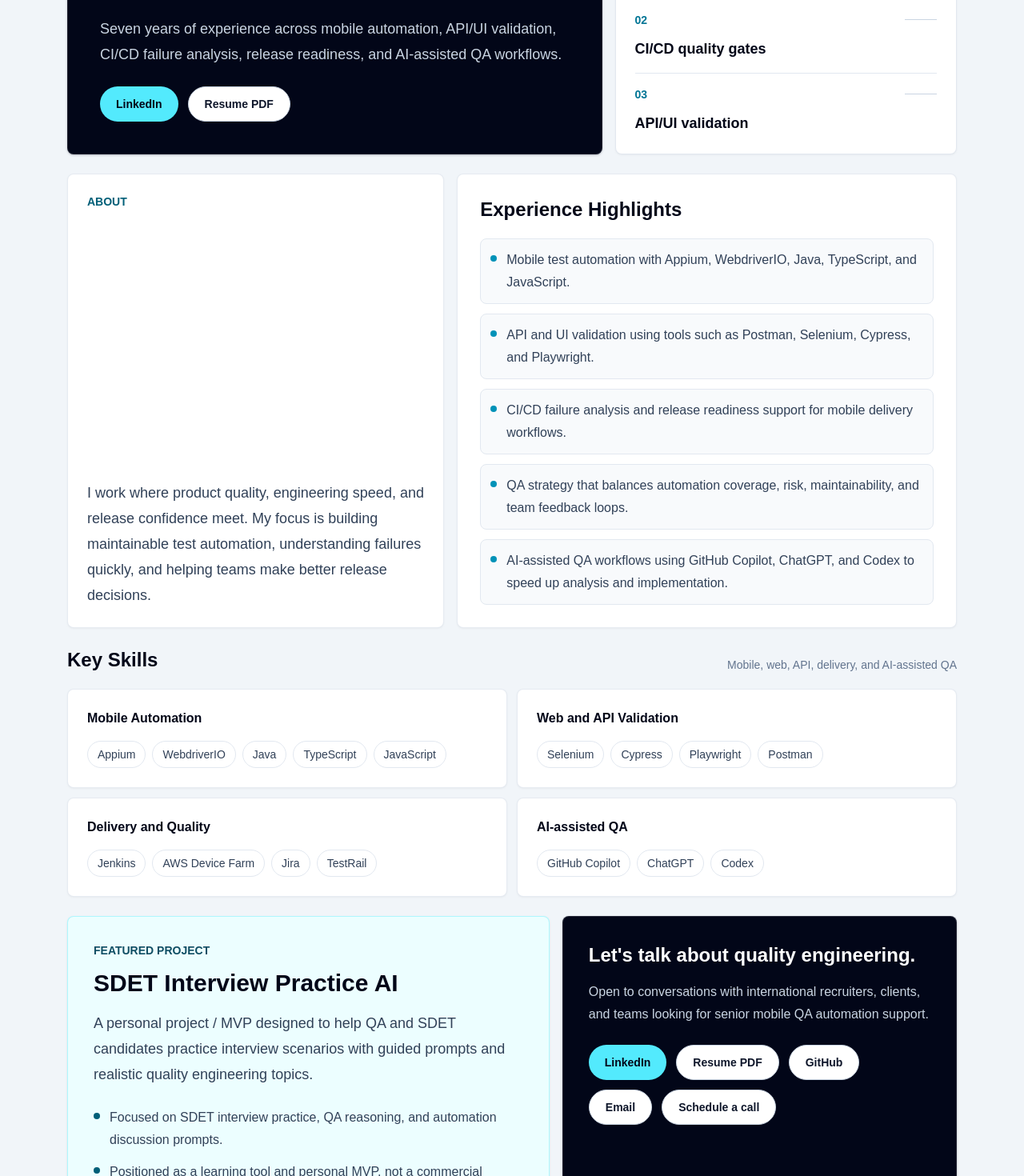
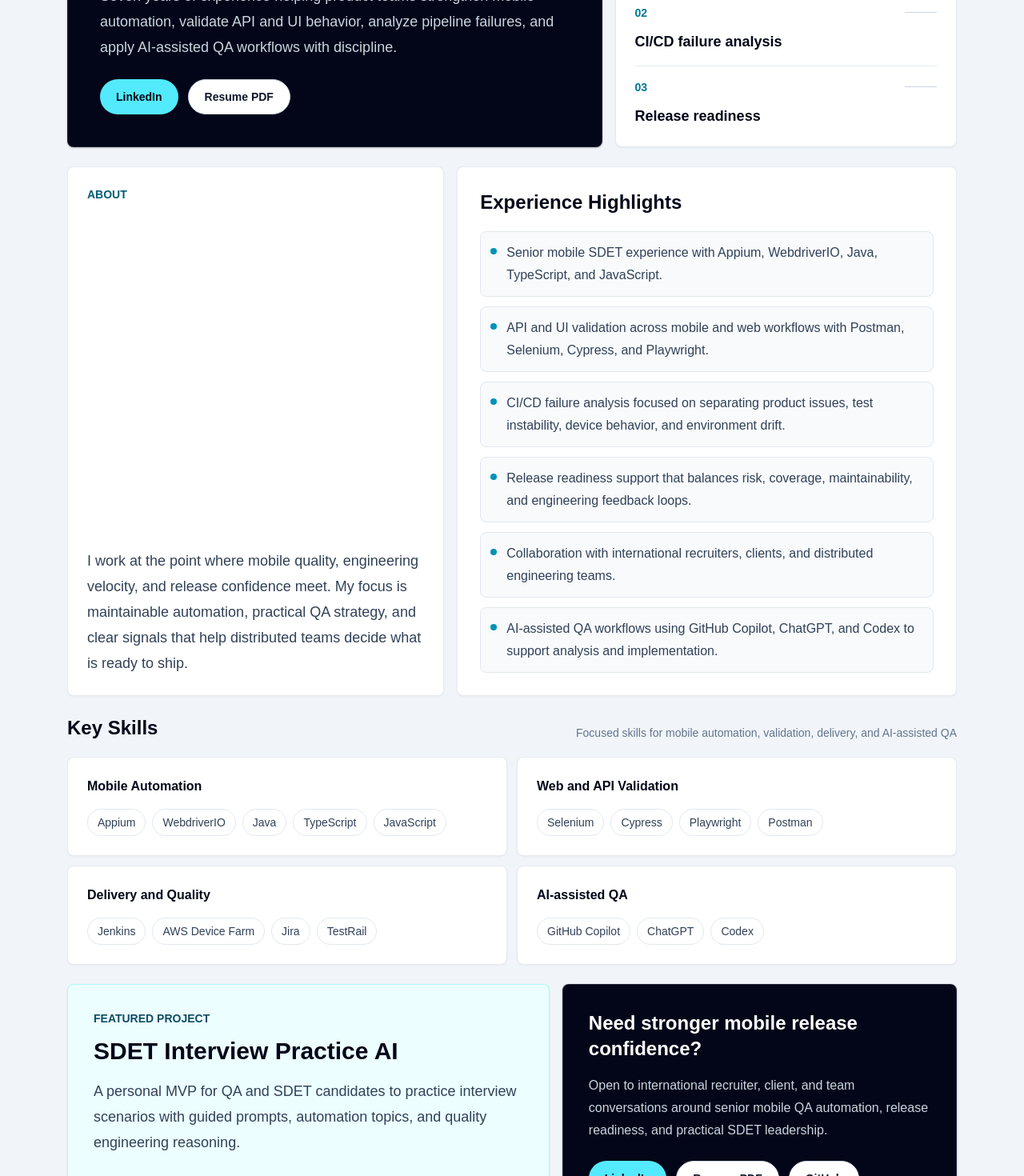
Before and after one commit to EfrainAndres/efrain-sdet-landing, a Next.js app: page / in a window 1280 px wide. Shown: the part 420-1890 px from the top of the page at 80% size. Built offline with nearby package versions, Linux system fonts and the light colour scheme.

Commit message:
fix: improve landing copy and SEO metadata (#6)
Co-authored-by: Efrain Vergara <efrain.vergara@frontdoor.com>

```diff
--- a/src/app/es/page.tsx
+++ b/src/app/es/page.tsx
@@ -2,12 +2,29 @@ import type { Metadata } from "next";
 import { LandingPage } from "@/components/LandingPage";
 import { profileContent } from "@/data/profile";
 
+const content = profileContent.es;
+
 export const metadata: Metadata = {
-  title: "Efrain Vergara | Senior Mobile SDET",
-  description:
-    "Senior Mobile SDET y QA Automation Engineer enfocado en automatización mobile, análisis de fallas CI/CD, validación API/UI, release readiness y flujos QA asistidos con IA.",
+  title: content.metadata.title,
+  description: content.metadata.description,
+  alternates: {
+    canonical: "/es",
+    languages: {
+      en: "/",
+      es: "/es",
+    },
+  },
+  openGraph: {
+    title: content.metadata.title,
+    description: content.metadata.description,
+    url: "/es",
+    siteName: "Efrain Vergara",
+    locale: "es_ES",
+    alternateLocale: ["en_US"],
+    type: "website",
+  },
 };
 
 export default function SpanishHome() {
-  return <LandingPage content={profileContent.es} />;
+  return <LandingPage content={content} />;
 }
--- a/src/app/layout.tsx
+++ b/src/app/layout.tsx
@@ -1,10 +1,26 @@
 import type { Metadata } from "next";
 import "./globals.css";
 
+const siteUrl = "https://example.com"; // TODO: Replace with the production Vercel URL after deployment.
+
 export const metadata: Metadata = {
-  title: "Efrain Vergara | Senior Mobile SDET",
+  metadataBase: new URL(siteUrl),
+  title: "Efrain Vergara | Senior Mobile SDET & QA Automation Engineer",
   description:
-    "Professional landing page for Efrain Vergara, Senior Mobile SDET and QA Automation Engineer.",
+    "Senior Mobile SDET focused on mobile automation, CI/CD failure analysis, API/UI validation, release readiness, and AI-assisted QA workflows.",
+  applicationName: "Efrain Vergara Landing Page",
+  authors: [{ name: "Efrain Vergara" }],
+  creator: "Efrain Vergara",
+  formatDetection: {
+    telephone: false,
+  },
+  openGraph: {
+    title: "Efrain Vergara | Senior Mobile SDET & QA Automation Engineer",
+    description:
+      "Senior Mobile SDET focused on mobile automation, CI/CD failure analysis, API/UI validation, release readiness, and AI-assisted QA workflows.",
+    siteName: "Efrain Vergara",
+    type: "website",
+  },
 };
 
 export default function RootLayout({
--- a/src/app/page.tsx
+++ b/src/app/page.tsx
@@ -2,12 +2,29 @@ import type { Metadata } from "next";
 import { LandingPage } from "@/components/LandingPage";
 import { profileContent } from "@/data/profile";
 
+const content = profileContent.en;
+
 export const metadata: Metadata = {
-  title: "Efrain Vergara | Senior Mobile SDET",
-  description:
-    "Senior Mobile SDET and QA Automation Engineer focused on mobile automation, CI/CD failure analysis, API/UI validation, release readiness, and AI-assisted QA workflows.",
+  title: content.metadata.title,
+  description: content.metadata.description,
+  alternates: {
+    canonical: "/",
+    languages: {
+      en: "/",
+      es: "/es",
+    },
+  },
+  openGraph: {
+    title: content.metadata.title,
+    description: content.metadata.description,
+    url: "/",
+    siteName: "Efrain Vergara",
+    locale: "en_US",
+    alternateLocale: ["es_ES"],
+    type: "website",
+  },
 };
 
 export default function Home() {
-  return <LandingPage content={profileContent.en} />;
+  return <LandingPage content={content} />;
 }
--- a/src/data/profile.ts
+++ b/src/data/profile.ts
@@ -13,6 +13,10 @@ export type ContactLink = {
 
 export type ProfileContent = {
   locale: Locale;
+  metadata: {
+    title: string;
+    description: string;
+  };
   skipLinkLabel: string;
   languageLabel: string;
   languageHref: string;
@@ -82,37 +86,43 @@ const contactLinks: ContactLink[] = [
 export const profileContent: Record<Locale, ProfileContent> = {
   en: {
     locale: "en",
+    metadata: {
+      title: "Efrain Vergara | Senior Mobile SDET & QA Automation Engineer",
+      description:
+        "Senior Mobile SDET helping teams improve mobile automation, CI/CD failure analysis, API/UI validation, release readiness, and AI-assisted QA workflows.",
+    },
     skipLinkLabel: "Skip to main content",
     languageLabel: "ES",
     languageHref: "/es",
     hero: {
       eyebrow: "Senior Mobile SDET / QA Automation Engineer",
       name: "Efrain Vergara",
-      role: "Senior Mobile SDET focused on release confidence",
+      role: "Senior Mobile SDET / QA Automation Engineer",
       headline:
-        "I help mobile teams ship with stronger automation, clearer failure analysis, and practical QA strategy.",
+        "Mobile QA automation that turns CI failures into release-ready decisions.",
       summary:
-        "Seven years of experience across mobile automation, API/UI validation, CI/CD failure analysis, release readiness, and AI-assisted QA workflows.",
-      tags: ["Mobile automation", "CI/CD quality gates", "API/UI validation"],
+        "Seven years of experience helping product teams strengthen mobile automation, validate API and UI behavior, analyze pipeline failures, and apply AI-assisted QA workflows with discipline.",
+      tags: ["Mobile automation", "CI/CD failure analysis", "Release readiness"],
     },
     about: {
       title: "About",
       body:
-        "I work where product quality, engineering speed, and release confidence meet. My focus is building maintainable test automation, understanding failures quickly, and helping teams make better release decisions.",
+        "I work at the point where mobile quality, engineering velocity, and release confidence meet. My focus is maintainable automation, practical QA strategy, and clear signals that help distributed teams decide what is ready to ship.",
     },
     highlights: {
       title: "Experience Highlights",
       items: [
-        "Mobile test automation with Appium, WebdriverIO, Java, TypeScript, and JavaScript.",
-        "API and UI validation using tools such as Postman, Selenium, Cypress, and Playwright.",
-        "CI/CD failure analysis and release readiness support for mobile delivery workflows.",
-        "QA strategy that balances automation coverage, risk, maintainability, and team feedback loops.",
-        "AI-assisted QA workflows using GitHub Copilot, ChatGPT, and Codex to speed up analysis and implementation.",
+        "Senior mobile SDET experience with Appium, WebdriverIO, Java, TypeScript, and JavaScript.",
+        "API and UI validation across mobile and web workflows with Postman, Selenium, Cypress, and Playwright.",
+        "CI/CD failure analysis focused on separating product issues, test instability, device behavior, and environment drift.",
+        "Release readiness support that balances risk, coverage, maintainability, and engineering feedback loops.",
+        "Collaboration with international recruiters, clients, and distributed engineering teams.",
+        "AI-assisted QA workflows using GitHub Copilot, ChatGPT, and Codex to support analysis and implementation.",
       ],
     },
     skills: {
       title: "Key Skills",
-      subtitle: "Mobile, web, API, delivery, and AI-assisted QA",
+      subtitle: "Focused skills for mobile automation, validation, delivery, and AI-assisted QA",
       groups: [
         {
           title: "Mobile Automation",
@@ -136,54 +146,60 @@ export const profileContent: Record<Locale, ProfileContent> = {
       eyebrow: "Featured Project",
       title: "SDET Interview Practice AI",
       description:
-        "A personal project / MVP designed to help QA and SDET candidates practice interview scenarios with guided prompts and realistic quality engineering topics.",
+        "A personal MVP for QA and SDET candidates to practice interview scenarios with guided prompts, automation topics, and quality engineering reasoning.",
       points: [
-        "Focused on SDET interview practice, QA reasoning, and automation discussion prompts.",
+        "Covers SDET interview practice, QA reasoning, mobile automation, API validation, and release-quality discussions.",
         "Positioned as a learning tool and personal MVP, not a commercial product claim.",
         "Explores how AI can support preparation, feedback loops, and technical confidence.",
       ],
     },
     contact: {
-      title: "Let's talk about quality engineering.",
+      title: "Need stronger mobile release confidence?",
       description:
-        "Open to conversations with international recruiters, clients, and teams looking for senior mobile QA automation support.",
+        "Open to international recruiter, client, and team conversations around senior mobile QA automation, release readiness, and practical SDET leadership.",
       links: contactLinks,
     },
     footer: "Built as a lightweight bilingual landing page.",
   },
   es: {
     locale: "es",
+    metadata: {
+      title: "Efrain Vergara | Senior Mobile SDET y QA Automation Engineer",
+      description:
+        "Senior Mobile SDET que ayuda a equipos a mejorar automatización mobile, análisis de fallas CI/CD, validación API/UI, release readiness y flujos QA asistidos con IA.",
+    },
     skipLinkLabel: "Saltar al contenido principal",
     languageLabel: "EN",
     languageHref: "/",
     hero: {
       eyebrow: "Senior Mobile SDET / QA Automation Engineer",
       name: "Efrain Vergara",
-      role: "Senior Mobile SDET enfocado en confianza de release",
+      role: "Senior Mobile SDET / QA Automation Engineer",
       headline:
-        "Ayudo a equipos mobile a entregar con mejor automatización, análisis claro de fallas y estrategia QA práctica.",
+        "Automatización QA mobile para convertir fallas de CI en decisiones listas para release.",
       summary:
-        "Siete años de experiencia en automatización mobile, validación API/UI, análisis de fallas en CI/CD, preparación de releases y flujos QA asistidos con IA.",
-      tags: ["Automatización mobile", "Calidad en CI/CD", "Validación API/UI"],
+        "Siete años de experiencia ayudando a equipos de producto a fortalecer automatización mobile, validar comportamiento API/UI, analizar fallas de pipeline y aplicar flujos QA asistidos con IA de forma práctica.",
+      tags: ["Automatización mobile", "Análisis CI/CD", "Release readiness"],
     },
     about: {
       title: "Sobre mí",
       body:
-        "Trabajo en el punto donde se encuentran la calidad del producto, la velocidad de ingeniería y la confianza para liberar. Mi foco es construir automatización mantenible, entender fallas rápidamente y ayudar a los equipos a tomar mejores decisiones de release.",
+        "Trabajo donde se encuentran la calidad mobile, la velocidad de ingeniería y la confianza para liberar. Mi foco es automatización mantenible, estrategia QA práctica y señales claras para que equipos distribuidos decidan qué está listo para producción.",
     },
     highlights: {
       title: "Puntos de experiencia",
       items: [
-        "Automatización de pruebas mobile con Appium, WebdriverIO, Java, TypeScript y JavaScript.",
-        "Validación de APIs e interfaces con herramientas como Postman, Selenium, Cypress y Playwright.",
-        "Análisis de fallas en CI/CD y soporte de release readiness para flujos de entrega mobile.",
-        "Estrategia QA que equilibra cobertura automatizada, riesgo, mantenibilidad y feedback del equipo.",
-        "Flujos QA asistidos con IA usando GitHub Copilot, ChatGPT y Codex para acelerar análisis e implementación.",
+        "Experiencia senior en SDET mobile con Appium, WebdriverIO, Java, TypeScript y JavaScript.",
+        "Validación API y UI en flujos mobile y web con Postman, Selenium, Cypress y Playwright.",
+        "Análisis de fallas CI/CD para separar problemas de producto, inestabilidad de pruebas, comportamiento de devices y entorno.",
+        "Soporte de release readiness equilibrando riesgo, cobertura, mantenibilidad y feedback de ingeniería.",
+        "Colaboración con recruiters internacionales, clientes y equipos de ingeniería distribuidos.",
+        "Flujos QA asistidos con IA usando GitHub Copilot, ChatGPT y Codex para apoyar análisis e implementación.",
       ],
     },
     skills: {
       title: "Habilidades clave",
-      subtitle: "Mobile, web, API, delivery y QA asistido con IA",
+      subtitle: "Habilidades enfocadas en automatización mobile, validación, delivery y QA asistido con IA",
       groups: [
         {
           title: "Automatización Mobile",
@@ -207,17 +223,17 @@ export const profileContent: Record<Locale, ProfileContent> = {
       eyebrow: "Proyecto destacado",
       title: "SDET Interview Practice AI",
       description:
-        "Un proyecto personal / MVP para ayudar a candidatos QA y SDET a practicar escenarios de entrevista con prompts guiados y temas reales de quality engineering.",
+        "Un MVP personal para que candidatos QA y SDET practiquen entrevistas con prompts guiados, temas de automatización y razonamiento de quality engineering.",
       points: [
-        "Enfocado en práctica de entrevistas SDET, razonamiento QA y conversaciones sobre automatización.",
+        "Cubre práctica de entrevistas SDET, razonamiento QA, automatización mobile, validación API y conversaciones de calidad para release.",
         "Presentado como herramienta de aprendizaje y MVP personal, no como producto comercial.",
         "Explora cómo la IA puede apoyar preparación, ciclos de feedback y confianza técnica.",
       ],
     },
     contact: {
-      title: "Hablemos sobre quality engineering.",
+      title: "¿Necesitas más confianza en releases mobile?",
       description:
-        "Disponible para conversaciones con recruiters internacionales, clientes y equipos que buscan apoyo senior en automatización QA mobile.",
+        "Disponible para conversaciones con recruiters internacionales, clientes y equipos que buscan apoyo senior en automatización QA mobile, release readiness y liderazgo SDET práctico.",
       links: contactLinks,
     },
     footer: "Construido como una landing bilingüe, ligera y mantenible.",
```
Also changed, not shown: 1 other file (tests, documents, lock files or other folders).
